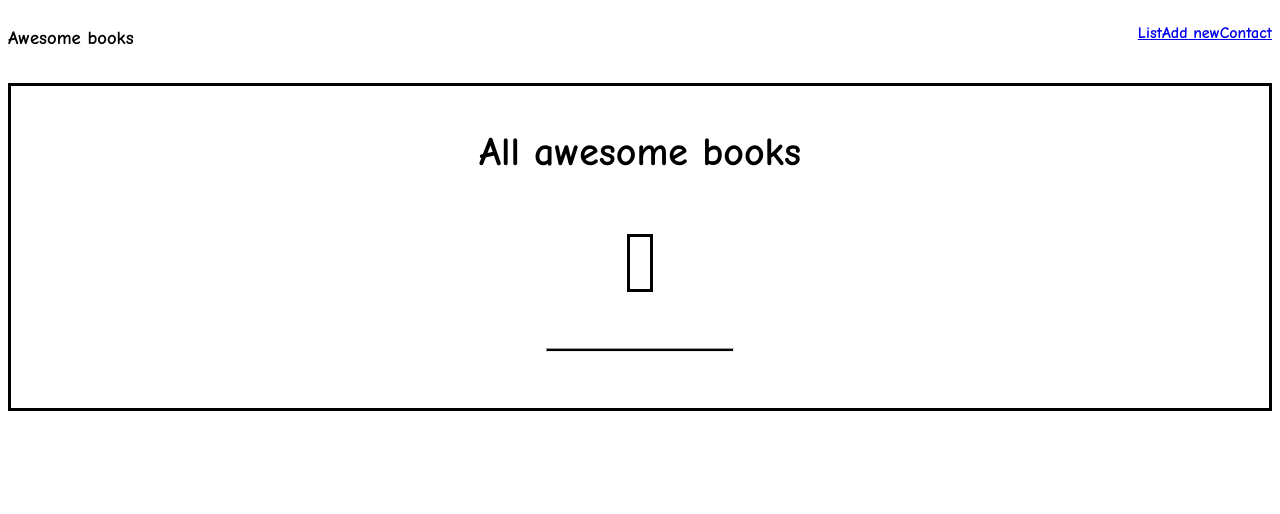
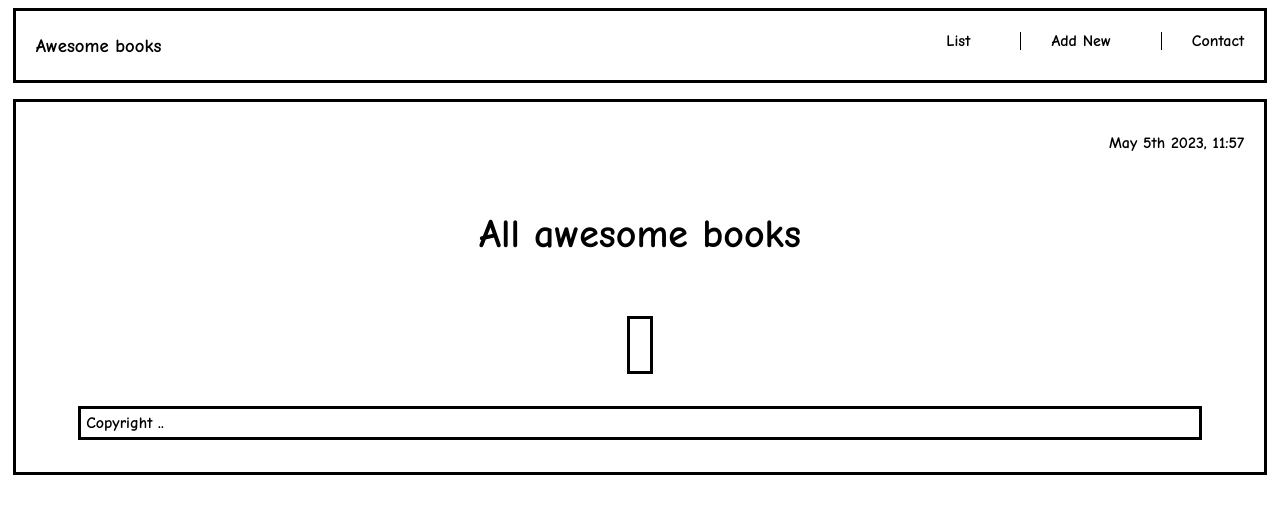
Before and after one commit to CarlosZ96/Awesome_books, a website: page index.html in a window 1280 px wide. Drawn offline with Linux system fonts and the light colour scheme.

Commit message:
Add Style css and index changes

```diff
--- a/index.html
+++ b/index.html
@@ -13,23 +13,31 @@
 </head>
 
 <body>
-  <nav>
+  <nav class="nav-bar">
     <h3>Awesome books</h3>
     <ul class="menu">
     <li><a href="#" class ="menua">List</a></li>
-    <li><a href="#" class ="menub">Add new</a></li>
+    <li><a href="#" class ="menub">Add New</a></li>
     <li><a href="#" class ="menuc">Contact</a></li>
     </ul>
   </nav>
   <main class="list">
+    <div class="date">
+      <p class="today-date">May 5th 2023, 11:57</p>
+    </div>
     <h1>All awesome books</h1>
     <div id="list" class="list">
-      <ul id="bookList"></ul>
+      <ul class="book-list" id="bookList"></ul>
     </div>
     </div>
-    <hr class="line">
+    <div class="copyright-div">
+      <p class="copyright">Copyright .. </p>
+    </div>
   </main>
   <div id="add_new" class="add_new hide">
+    <div class="date">
+      <p class="today-date">May 5th 2023, 11:57</p>
+    </div>
     <h2>Add a new book</h2>
     <form>
       <div>
@@ -41,8 +49,14 @@
       </div>
       <button class="btn" type="submit" id="addBtn">Add</button>
     </form>
+    <div class="copyright-div">
+      <p class="copyright">Copyright .. </p>
+    </div>
   </div>
   <div class="contact hide">
+    <div class="date">
+      <p class="today-date">May 5th 2023, 11:57</p>
+    </div>
     <h2>Contact Information</h2>
     <div class="text">
       <p>Do you have any questions or just want to say "hello"?</p>
@@ -53,7 +67,9 @@
       <li>Our fake phone number 04052023</li>
       <li>Our address street false 123</li>
     </ul>
-    <p>Copyright</p>
+    <div class="copyright-div">
+      <p class="copyright">Copyright .. </p>
+    </div>
   </div>
   <script src="./index.js"></script>
 </body>
--- a/style.css
+++ b/style.css
@@ -6,6 +6,8 @@
 
 body {
   font-family: 'Comic Neue', cursive;
+  margin-left: 1%;
+  margin-right: 1%;
 }
 
 .list {
@@ -121,8 +123,87 @@ nav{
 .menu{
   display: flex;
   list-style: none;
+  gap: 50px;
 }
 
 .hide{
   display: none;
 }
+
+.lineBook {
+  width: 500px;
+  height: 50px;
+  text-align: center;
+  align-items: center;
+  padding-right: 20px;
+}
+
+.lineBook:nth-child(odd) {
+  background-color: rgb(204, 202, 202);
+}
+
+header {
+  display: flex;
+  flex-direction: row;
+  justify-content: center;
+  width: 100%;
+}
+
+.nav-bar {
+  display: flex;
+  flex-direction: row;
+  text-decoration: none;
+  border: 3px solid black;
+  padding: 5px 20px;
+}
+
+.menub {
+  border-left: 1px solid black;
+  padding-left:  30px;
+  color: black;
+  text-decoration: none;
+}
+
+.menuc {
+  border-left: 1px solid black;
+  padding-left: 30px;
+  color: black;
+  text-decoration: none;
+}
+
+.menua {
+  text-decoration: none;
+  color: black;
+}
+
+.menua:hover {
+  color: blue;
+}
+
+.menub:hover {
+  color: blue;
+}
+
+.menuc:hover {
+  color: blue;
+}
+
+.date {
+  display: flex;
+  width: 100%;
+  justify-content: right;
+  padding-right: 20px;
+}
+
+.today-date {
+  text-align: left;
+}
+
+.copyright-div {
+  width: 90%;
+}
+
+.copyright {
+  border: 3px solid black;
+  padding: 5px;
+}
```
